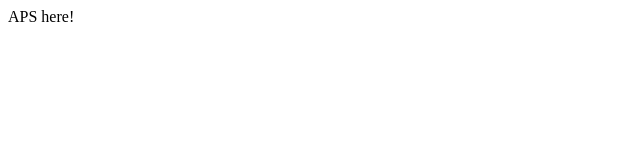
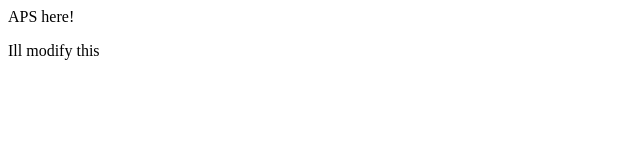
Before and after one commit to Akshaya-P-S/local, a plain HTML site: page index.html in a window 1280 px wide. Shown: the full height of the page, 0-640 px from the left. Drawn offline with Linux system fonts and the light colour scheme.

Commit message:
Modified!!

```diff
--- a/index.html
+++ b/index.html
@@ -1 +1,2 @@
 <p>APS here!</p>
+<p>Ill modify this</p>
```
